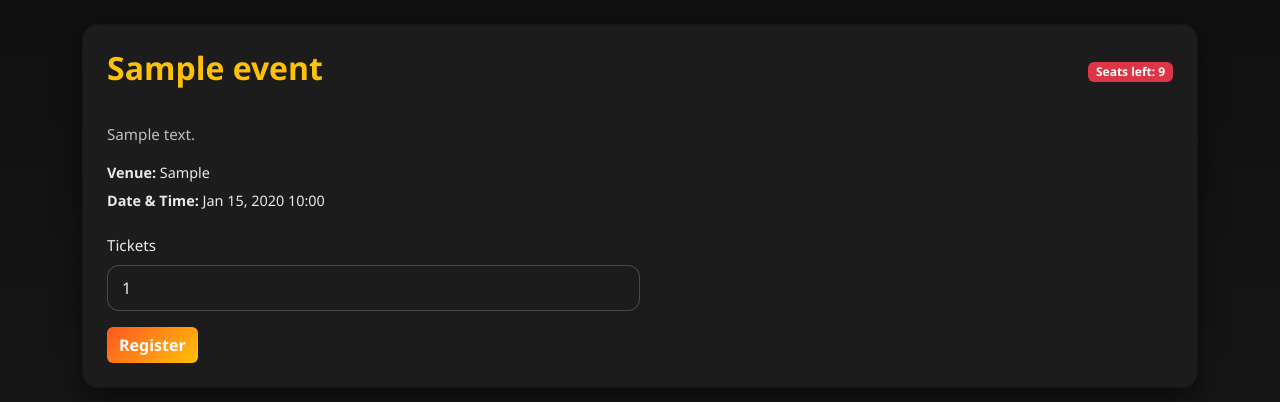
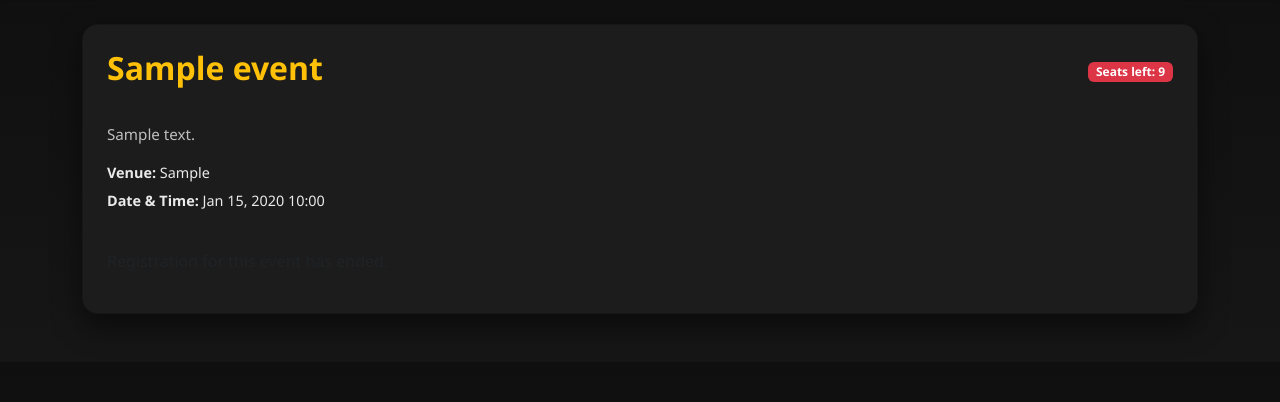
Before and after one commit to k-k-shaon/event-ticket-booking-system, a Django app: page /event/1/ in a window 1280 px wide. Shown: the part 66-468 px from the top of the page. Run offline with Django 5.2, Linux system fonts and the light colour scheme; a user stored in the database is signed in; tables that the repository leaves empty hold one stand-in row (values such as "Sample post").

Commit message:
tracking number added

```diff
--- a/NFPS_Events/urls.py
+++ b/NFPS_Events/urls.py
@@ -33,7 +33,7 @@ urlpatterns = [
     path('event/<int:pk>/', views.event_detail, name='event_detail'),
     path('event/<int:pk>/register/', views.register_event, name='register_event'),
     path('event/<int:pk>/payment/', views.payment_page, name='payment_page'),
-    path('tickets/<int:reg_id>/download/', views.download_ticket, name='download_ticket'),
+    path('ticket/<int:reg_id>/download/', views.download_ticket, name='download_ticket'),
 
     # Admin access (specific first, general last)
     path('admin_access/login/', views.admin_access_login, name='admin_access_login'),
--- a/events/admin.py
+++ b/events/admin.py
@@ -9,7 +9,7 @@ class EventAdmin(admin.ModelAdmin):
     booked_seats.short_description = "Booked Seats"
 
 class RegistrationAdmin(admin.ModelAdmin):
-    list_display = ('user', 'event', 'tickets_booked', 'registered_at')
+    list_display = ('user', 'event', 'tickets_booked', 'tracking_code', 'status', 'registered_at')
     list_filter = ('event', 'user')
     search_fields = ('user__username', 'event__title')
 
--- a/events/models.py
+++ b/events/models.py
@@ -1,5 +1,6 @@
 from django.db import models
 from django.contrib.auth.models import User
+import uuid
 
 class Event(models.Model):
     title = models.CharField(max_length=200)
@@ -44,6 +45,13 @@ class Registration(models.Model):
     total_price = models.DecimalField(max_digits=10, decimal_places=2, default=0)
     status = models.CharField(max_length=10, choices=STATUS_CHOICES, default='pending')
     registered_at = models.DateTimeField(auto_now_add=True)
+    tracking_code = models.CharField(max_length=50, unique=True, blank=True, null=True)
+
 
     def __str__(self):
         return f"{self.user.username} - {self.event.title} ({self.status})"
+
+    def save(self, *args, **kwargs):
+        if not self.tracking_code:
+            self.tracking_code = f"TKT-{self.event.id}-{uuid.uuid4().hex[:6].upper()}"
+        super().save(*args, **kwargs)
--- a/events/templates/events/event_detail.html
+++ b/events/templates/events/event_detail.html
@@ -14,6 +14,7 @@
     </ul>
 
     {% if user.is_authenticated %}
+        {% if not event_past %}
         <form method="post" class="event-register-form">
             {% csrf_token %}
             <div class="mb-3">
@@ -23,6 +24,9 @@
             <button type="submit" class="btn btn-danger">Register</button>
         </form>
         {% else %}
+        <p class="text-muted mt-3">Registration for this event has ended.</p>
+        {% endif %}
+    {% else %}
     <p class="text-muted mt-3">You must <a href="{% url 'social:begin' 'google-oauth2' %}" class="text-warning">log in</a> to register for this event.</p>
     {% endif %}
 </div>
--- a/events/templates/events/user_dashboard.html
+++ b/events/templates/events/user_dashboard.html
@@ -35,7 +35,7 @@
           </td>
           <td>
             {% if reg.status == 'complete' %}
-              <a href="{% url 'download_ticket' reg.id %}" class="btn btn-sm btn-outline-light">Download Ticket</a>
+              <a href="{% url 'download_ticket' reg.id %}" class="btn btn-success">Download Ticket (PNG)</a>
             {% else %}
               <span class="text-muted">—</span>
             {% endif %}
--- a/events/views.py
+++ b/events/views.py
@@ -2,14 +2,18 @@ from django.shortcuts import render, get_object_or_404, redirect
 from django.contrib import messages
 from django.contrib.auth import authenticate, login, logout
 from django.contrib.auth.decorators import login_required, user_passes_test
-from django.core.exceptions import PermissionDenied
 from django.template.loader import render_to_string
 from django.http import HttpResponse
-import datetime
+from django.utils import timezone
 from django.db.models import Count, Q
-
 from .models import Event, Registration
 from .forms import EventForm
+import datetime
+import uuid
+
+# For PNG ticket
+import qrcode
+from io import BytesIO
 
 # Helper decorator: only superusers allowed
 superuser_required = user_passes_test(lambda u: u.is_superuser)
@@ -20,35 +24,42 @@ def event_list(request):
     events = Event.objects.all()
     return render(request, 'events/event_list.html', {'events': events})
 
+
 def event_detail(request, pk):
     event = get_object_or_404(Event, pk=pk)
+    event_past = event.date_time < timezone.now()  # check if event date passed
 
-    # If user is not logged in, just show alert instead of redirect
+    # If user is not logged in, just show alert
     if not request.user.is_authenticated:
         messages.error(request, "You must login to book tickets.")
-        return render(request, 'events/event_detail.html', {'event': event})
+        return render(request, 'events/event_detail.html', {'event': event, 'event_past': event_past})
 
     if request.method == 'POST':
+        if event_past:
+            messages.error(request, "Registration is closed for this event.")
+            return redirect('event_detail', pk=pk)
+
         tickets_requested = int(request.POST.get('tickets', 1))
         total_tickets = sum(r.tickets_booked for r in Registration.objects.filter(user=request.user, event=event))
 
         if total_tickets + tickets_requested > 4:
             messages.error(request, "Maximum ticket limit (4) exceeded. You cannot book more.")
-            return render(request, 'events/event_detail.html', {'event': event})
+            return render(request, 'events/event_detail.html', {'event': event, 'event_past': event_past})
 
         return redirect(f"/event/{event.id}/payment/?tickets={tickets_requested}")
 
-    return render(request, 'events/event_detail.html', {'event': event})
+    return render(request, 'events/event_detail.html', {'event': event, 'event_past': event_past})
 
-def login_success(request):
-    messages.success(request, f"Welcome back, {request.user.username}!")
-    return redirect('event_list')
 
 @login_required
 def register_event(request, pk):
     event = get_object_or_404(Event, pk=pk)
+
+    if event.date_time < timezone.now():
+        messages.error(request, "Registration is closed for this event.")
+        return redirect('event_detail', pk=pk)
+
     tickets_requested = int(request.POST.get('tickets', 1))
-
     if tickets_requested < 1 or tickets_requested > 4:
         messages.error(request, "You can book between 1 and 4 tickets.")
         return redirect('event_detail', pk=pk)
@@ -79,31 +90,22 @@ def register_event(request, pk):
 
     return redirect('event_detail', pk=pk)
 
-@login_required
-def user_dashboard(request):
-    registrations = Registration.objects.filter(user=request.user).select_related('event')
-    return render(request, 'events/user_dashboard.html', {'registrations': registrations})
-
-def custom_logout(request):
-    logout(request)
-    messages.success(request, "You have been logged out successfully.")
-    return redirect('event_list')
 
 @login_required
 def payment_page(request, pk):
     event = get_object_or_404(Event, pk=pk)
+    if event.date_time < timezone.now():
+        messages.error(request, "Payment is closed. This event is over.")
+        return redirect('event_detail', pk=pk)
+
     tickets_requested = int(request.GET.get('tickets', 1))
     total_price = tickets_requested * event.ticket_price
-
-    if tickets_requested < 1 or tickets_requested > 4:
-        messages.error(request, "You can book between 1 and 4 tickets only per submission.")
-        return redirect('event_detail', pk=pk)
 
     if request.method == 'POST':
         name = request.POST.get('name')
         student_id = request.POST.get('student_id')
         phone_number = request.POST.get('phone_number')
-        transaction_id = request.POST.get('transaction_id')
+        transaction_id = str(uuid.uuid4())[:8]  # auto-generate unique transaction id
         payment_method = request.POST.get('payment_method')
 
         total_tickets = sum(r.tickets_booked for r in Registration.objects.filter(user=request.user, event=event))
@@ -133,31 +135,40 @@ def payment_page(request, pk):
         'total_price': total_price
     })
 
+
 @login_required
 def download_ticket(request, reg_id):
     reg = get_object_or_404(Registration, id=reg_id, user=request.user)
     if reg.status != 'complete':
         return HttpResponse("Ticket not available. Registration not approved.", status=403)
 
-    tracking_code = f"TKT-{reg.id}-{reg.event.id}-{datetime.datetime.now().strftime('%Y%m%d')}"
+    # Unique tracking code
+    tracking_code = f"TKT-{reg.id}-{reg.event.id}-{uuid.uuid4().hex[:6].upper()}"
 
-    html = render_to_string('tickets/boarding_pass.html', {
-        'reg': reg,
-        'event': reg.event,
-        'tracking_code': tracking_code,
-    })
+    # Generate QR code
+    qr = qrcode.QRCode(
+        version=1,
+        error_correction=qrcode.constants.ERROR_CORRECT_H,
+        box_size=10,
+        border=4,
+    )
+    qr.add_data(tracking_code)
+    qr.make(fit=True)
+    img = qr.make_image(fill_color="black", back_color="white")
 
-    try:
-        from weasyprint import HTML, CSS
-        pdf = HTML(string=html).write_pdf()
-        response = HttpResponse(pdf, content_type='application/pdf')
-        filename = f"ticket_{reg.id}.pdf"
-        response['Content-Disposition'] = f'attachment; filename="{filename}"'
-        return response
-    except Exception:
-        return HttpResponse(html)
+    # Convert to PNG and send as response
+    buffer = BytesIO()
+    img.save(buffer, format="PNG")
+    buffer.seek(0)
 
-# -------------------- Admin Access Views --------------------
+    response = HttpResponse(buffer, content_type="image/png")
+    filename = f"ticket_{reg.id}.png"
+    response['Content-Disposition'] = f'attachment; filename="{filename}"'
+
+    return response
+
+
+# -------------------- Admin Views --------------------
 
 def admin_access_login(request):
     if request.user.is_authenticated and request.user.is_superuser:
@@ -172,9 +183,12 @@ def admin_access_login(request):
         messages.error(request, 'Invalid credentials or not a superuser.')
     return render(request, 'admin_access/login.html')
 
+
 @superuser_required
 def admin_dashboard(request):
-    events = Event.objects.annotate( approved_count=Count('registration', filter=Q(registration__status='complete')) ).order_by('-date_time')
+    events = Event.objects.annotate(
+        approved_count=Count('registration', filter=Q(registration__status='complete'))
+    ).order_by('-date_time')
     pending_regs = Registration.objects.filter(status='pending').select_related('event', 'user')
     approved_regs = Registration.objects.filter(status='complete').select_related('event', 'user')
     return render(request, 'admin_access/dashboard.html', {
@@ -197,6 +211,7 @@ def admin_create_event(request):
         form = EventForm()
     return render(request, 'admin_access/event_form.html', {'form': form})
 
+
 @superuser_required
 def admin_approve_registration(request, reg_id):
     reg = get_object_or_404(Registration, id=reg_id)
@@ -205,6 +220,7 @@ def admin_approve_registration(request, reg_id):
     messages.success(request, f"Approved registration for {reg.user.username} ({reg.event.title})")
     return redirect('admin_dashboard')
 
+
 @superuser_required
 def admin_reject_registration(request, reg_id):
     reg = get_object_or_404(Registration, id=reg_id)
@@ -212,6 +228,24 @@ def admin_reject_registration(request, reg_id):
     messages.warning(request, f"Rejected registration for {reg.user.username} ({reg.event.title})")
     return redirect('admin_dashboard')
 
+
 def admin_access_logout(request):
     logout(request)
     return redirect('admin_access_login')
+
+
+@login_required
+def login_success(request):
+    messages.success(request, f"Welcome back, {request.user.username}!")
+    return redirect('event_list')
+
+@login_required
+def custom_logout(request):
+    logout(request)
+    messages.success(request, "You have successfully logged out.")
+    return redirect('event_list')
+
+@login_required
+def user_dashboard(request):
+    registrations = Registration.objects.filter(user=request.user).select_related('event')
+    return render(request, 'events/user_dashboard.html', {'registrations': registrations})
```
Also changed, not shown: events/templates/tickets/boarding_pass.html (+46 -10 lines), events/migrations/0002_registration_tracking_code.py (added). Lines whose indentation alone changed are shown as unchanged.
